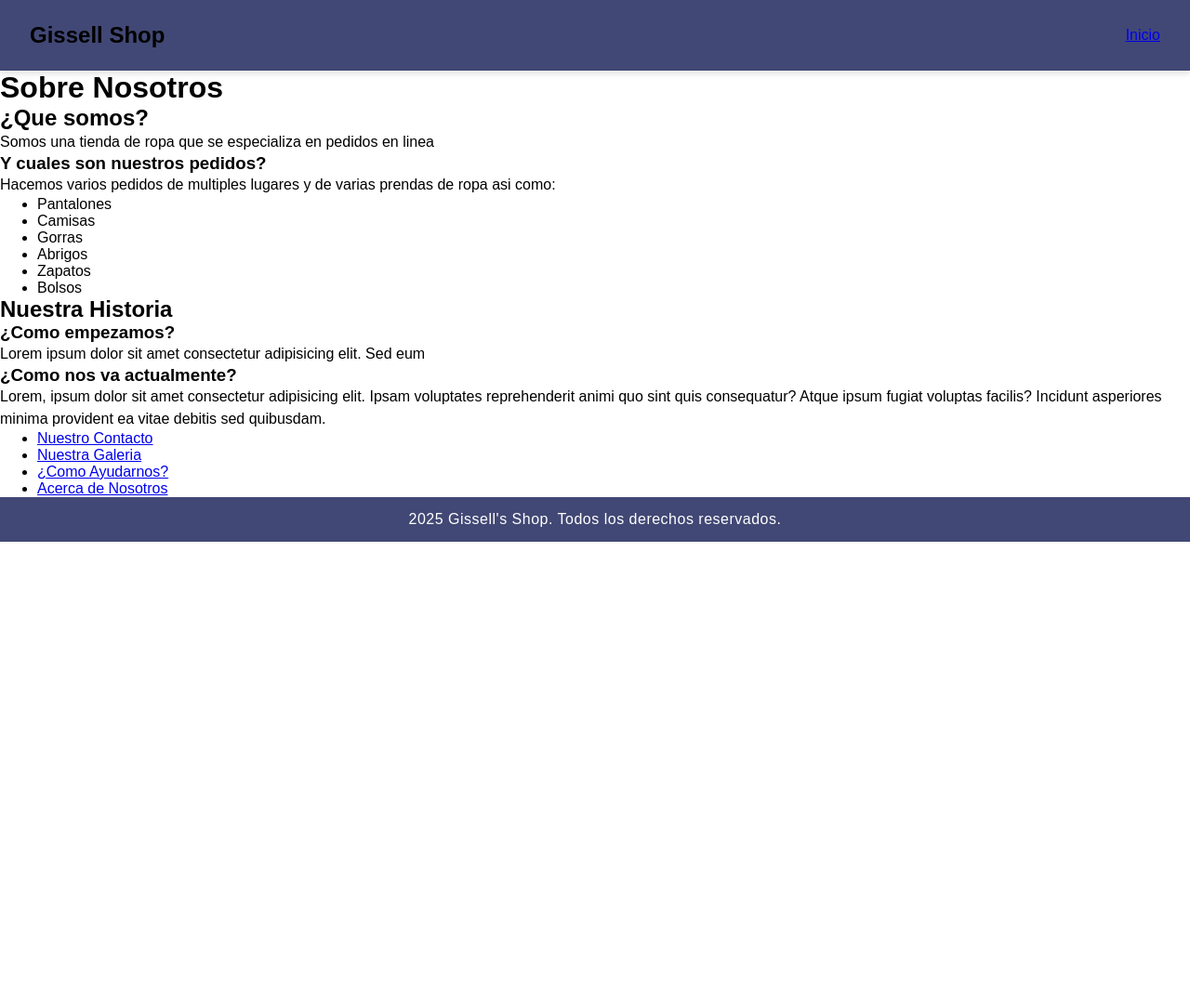
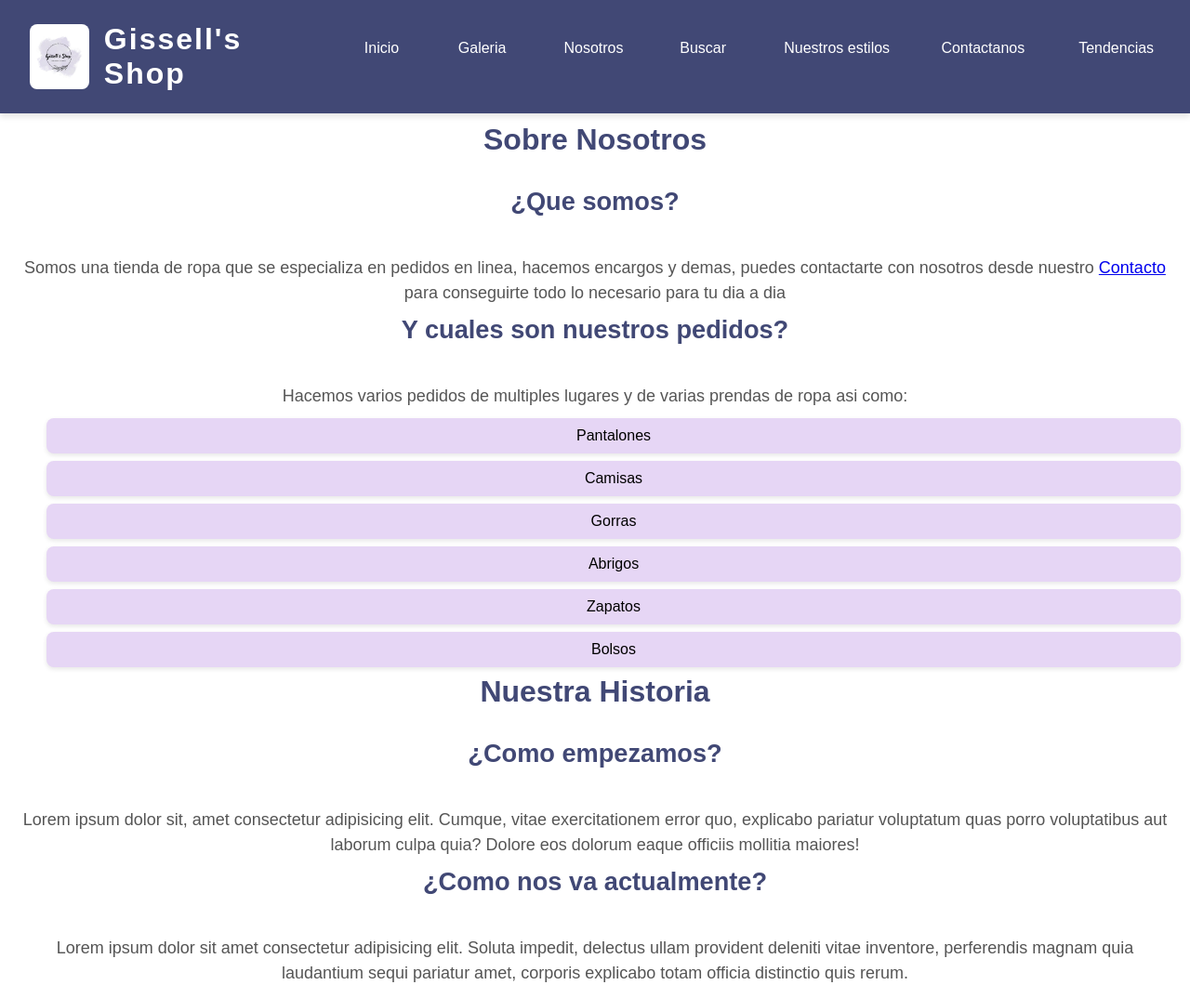
Before and after one commit to Elvin-CM/ProyectoPortalesWeb1, a plain HTML site: page sobreNosotros.html in a window 1280 px wide. Shown: the top 1074 px of the page at 93% size. Before the commit the page ends 800 px from the top, so only its background shows below. Drawn offline with Linux system fonts and the light colour scheme.

Commit message:
se termino N y cambios al css

```diff
--- a/CSS/estilos.css
+++ b/CSS/estilos.css
@@ -380,6 +380,104 @@ footer p:hover {
     color: #ffc300;
     transition: color 0.3s ease;
 }
+
+.cardContainer {
+    display: flex;
+    justify-content: center;
+    align-items: center;
+    flex-wrap: wrap;
+    gap: 1rem;
+}
+
+.card {
+    overflow: hidden;
+    width: 320px;
+    border: 1px solid #000;
+    border-radius: 9px;
+    box-shadow: 3px 3px 5px #000;
+}
+
+.card img {
+    width: 100%;
+    height: 800px;
+    object-fit: cover;
+}
+
+.card .cardBody {
+    padding: 6px;
+    background-color: #dcd5f7;
+    text-align: justify;
+}
+
+.card .cardFooter {
+    background-color: #414875;
+    padding: 20px;
+    border:2px solid black ;
+}
+
+.card .cardFooter a{
+    text-decoration: none;
+}
+
+.card .cardFooter a:hover{
+    color: #dcd5f7;
+}
+
+.titular {
+    padding: 10px;
+    display: block;
+    align-items: center;
+}
+
+.titular h2 {
+    text-align: center;
+    font-size: 2rem;
+    margin-bottom: 2rem;
+    color: #414875;
+}
+
+.info {
+    display: block;
+    padding: 10px;
+    align-items: center;
+}
+
+.info h2{
+    text-align:center;
+    font-size: 2rem;
+    margin-bottom: 2rem;
+    color: #414875;
+}
+
+.info h3 {
+    text-align: center;
+    font-size: 1.7rem;
+    margin-bottom: 2rem;
+    color: #414875;
+}
+
+.info p {
+    color: #555;
+    text-align: center;
+    padding: 10px;
+    font-size: large;
+}
+
+.info ul {
+    list-style: none;
+    text-align: center;
+    font-size: 1rem;
+}
+
+.info ul li {
+    padding: 10px 15px;
+    background-color: #e6d6f5;
+    margin-bottom: 8px;
+    border-radius: 8px;
+    transition: background-color 0.3s ease;
+    box-shadow: 0 2px 5px rgba(0,0,0,0.1);
+}
+
 @media (max-width: 768px) {
     .tendencia-horizontal {
         flex-direction: column;
--- a/sobreNosotros.html
+++ b/sobreNosotros.html
@@ -1,21 +1,40 @@
 <!DOCTYPE html>
 <html>
+
 <head>
-        <meta charset="utf-8"/>
-        <meta name="viewport" content="width=device-width, initial-scale=1.0"/>
+    <meta charset="utf-8" />
+    <meta name="viewport" content="width=device-width, initial-scale=1.0" />
     <link rel="stylesheet" href="CSS/estilos.css">
     <title>Sobre nosotros</title>
 </head>
 
 <body>
     <header>
-            <h2>Gissell Shop</h2>
-            <a href="index.html">Inicio</a>
+        <div>
+            <img src="Imagenes/logo.jpg" alt="Logo de Gissell's Shop" />
+            <h1>Gissell's Shop</h1>
+        </div>
+        <nav>
+            <ul>
+                <li><a href="index.html">Inicio</a></li>
+                <li><a href="galeria_fotos.html">Galeria</a></li>
+                <li><a href="sobreNosotros.html">Nosotros</a></li>
+                <li><a href="buscar.html">Buscar</a></li>
+                <li><a href="NuestrosProgramas.html">Nuestros estilos</a></li>
+                <li><a href="Contactanos.html">Contactanos</a></li>
+                <li><a href="tendencia_moda.html">Tendencias</a></li>
+            </ul>
+        </nav>
     </header>
 
-        <h1>Sobre Nosotros</h1>
-        <h2>¿Que somos?</h2>
-        <p>Somos una tienda de ropa que se especializa en pedidos en linea</p>
+    <section class="info">
+        <h2>Sobre Nosotros</h2>
+        <h3>¿Que somos?</h3>
+        <p>Somos una tienda de ropa que se especializa en pedidos en linea, hacemos encargos y demas, puedes contactarte
+            con
+            nosotros desde nuestro <a href="Contactanos.html">Contacto</a> para conseguirte todo lo necesario para tu
+            dia a dia
+        </p>
         <h3>Y cuales son nuestros pedidos?</h3>
         <p>Hacemos varios pedidos de multiples lugares y de varias prendas de ropa asi como:</p>
         <ul>
@@ -27,28 +46,27 @@
             <li>Bolsos</li>
         </ul>
 
+
+
         <h2>Nuestra Historia</h2>
         <h3>¿Como empezamos?</h3>
-        <p>Lorem ipsum dolor sit amet consectetur adipisicing elit. Sed eum </p>
+        <p>Lorem ipsum dolor sit, amet consectetur adipisicing elit. Cumque, vitae exercitationem error quo, explicabo
+            pariatur voluptatum quas porro voluptatibus aut laborum culpa quia? Dolore eos dolorum eaque officiis
+            mollitia maiores!
+
+        </p>
         <h3>¿Como nos va actualmente?</h3>
         <p>
-            Lorem, ipsum dolor sit amet consectetur adipisicing elit. Ipsam voluptates reprehenderit
-            animi quo sint quis consequatur? Atque ipsum fugiat
-            voluptas facilis? Incidunt asperiores minima provident ea vitae debitis sed quibusdam.
+            Lorem ipsum dolor sit amet consectetur adipisicing elit. Soluta impedit, delectus ullam provident deleniti
+            vitae inventore, perferendis magnam quia laudantium sequi pariatur amet, corporis explicabo totam officia
+            distinctio quis rerum.
         </p>
-
-        <div class="links">
-            <ul>
-                <li><a href="Contactanos.html">Nuestro Contacto</a></li>
-                <li><a href="galeria_fotos.html">Nuestra Galeria</a></li>
-                <li><a href="Como_Ayudar.html">¿Como Ayudarnos?</a></li>
-                <li><a href="sobreNosotros.html">Acerca de Nosotros</a></li>
-            </ul>
-        </div>
+    </section>
 
 </body>
 
 <footer>
-        <p>2025 Gissell's Shop. Todos los derechos reservados.</p>
+    <p>Todos los derechos reservados &copy; 2025 Gissell's Shop</p>
 </footer>
+
 </html>
```
Also changed, not shown: NuestrosProgramas.html (+32 -14 lines), Imagenes/ou_cas.jpg (added), Imagenes/ou_inv.jpg (added), Imagenes/ou_ver.jpg (added). Lines whose indentation alone changed are shown as unchanged.
